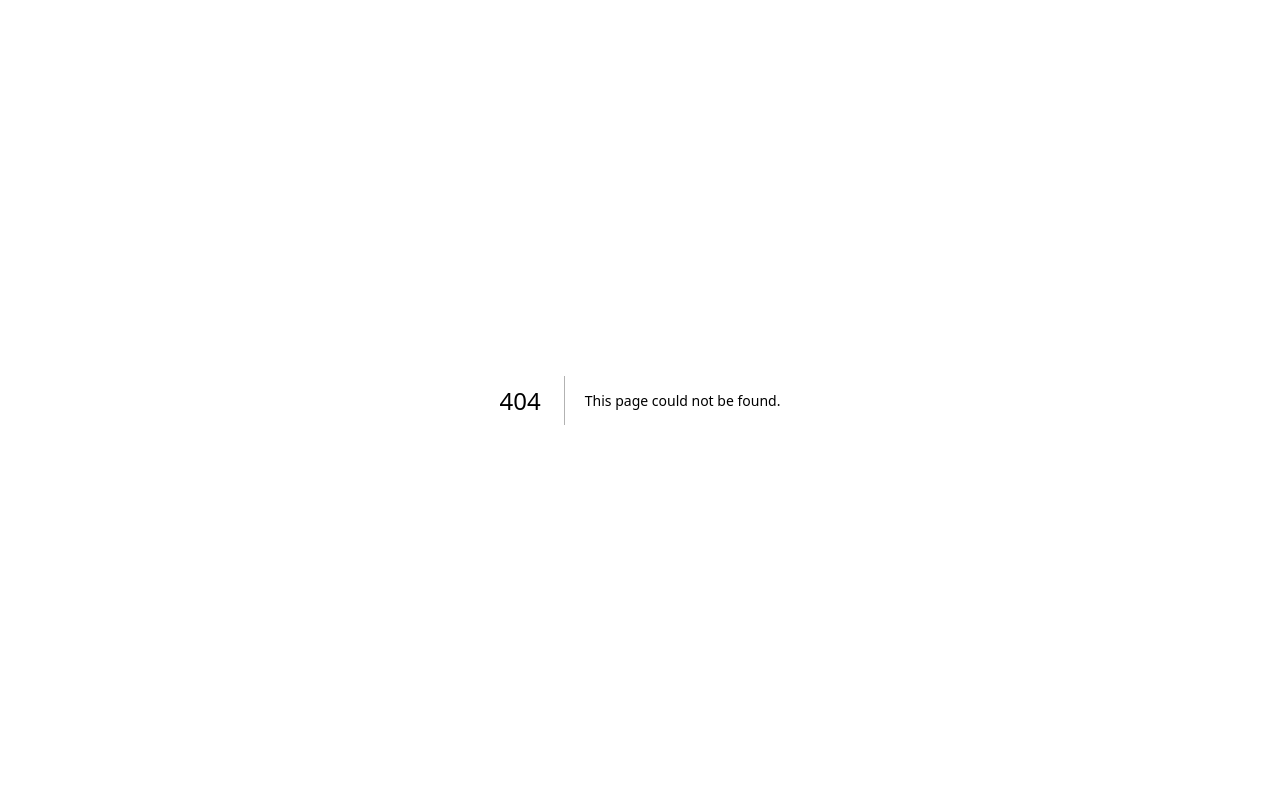
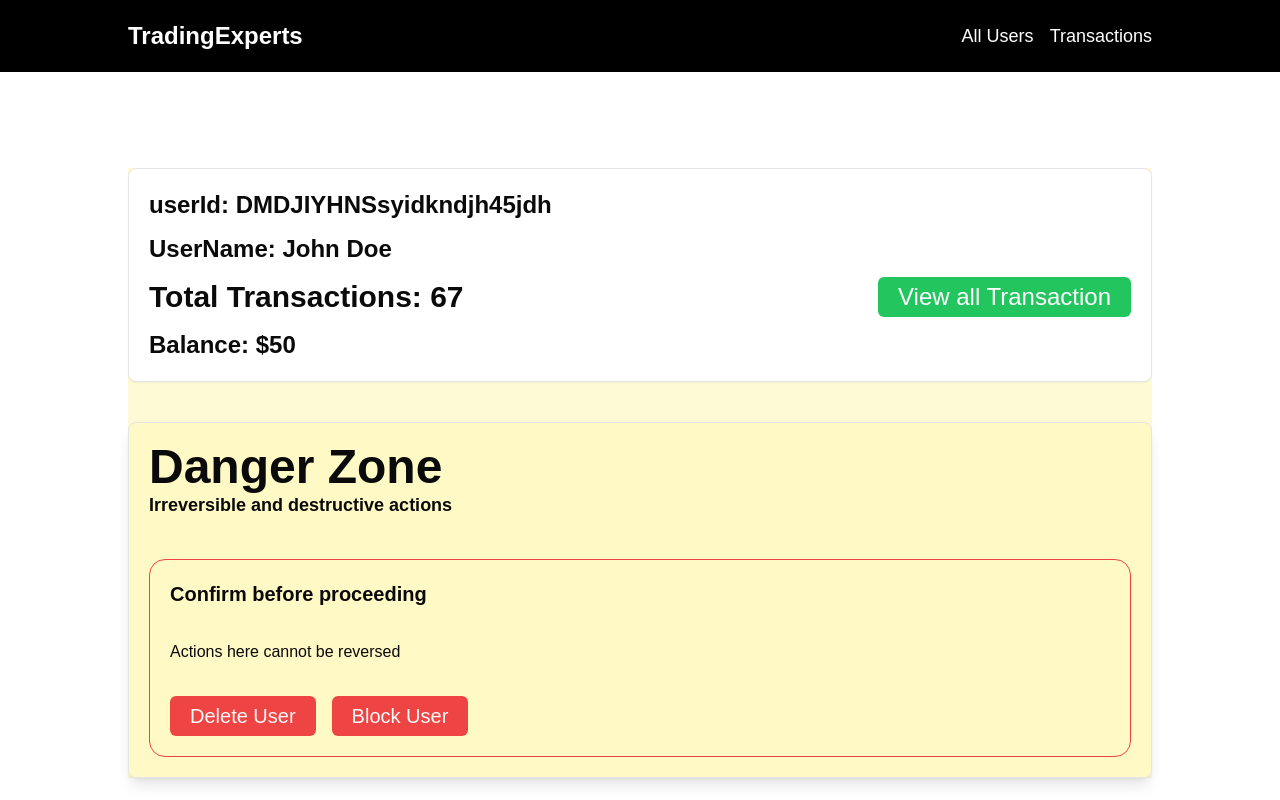
Before and after one commit to CasManny/Tradingexperts, a Next.js app: page /admin/users/1 in a window 1280 px wide. Before the commit this address had no page. Shown: the top 800 px of the page. Built offline with nearby package versions, Linux system fonts and the light colour scheme.

Commit message:
fixed the modals[alert]

```diff
--- /dev/null
+++ b/app/(admin)/admin/_components/hooks/use-get-userId.ts
@@ -0,0 +1,6 @@
+import { useParams } from "next/navigation"
+
+export const useGetUserId = () => {
+    const params = useParams()
+    return params.userId as string
+}
--- a/app/(admin)/admin/_components/tables/transactions/all-transactions-column.tsx
+++ b/app/(admin)/admin/_components/tables/transactions/all-transactions-column.tsx
@@ -104,19 +104,26 @@ export const AllTransactionsColumns: ColumnDef<User>[] = [
               <MoreHorizontal />
             </Button>
           </DropdownMenuTrigger>
-          <DropdownMenuContent align="end">
+          <DropdownMenuContent align="end" className="p-5">
             <DropdownMenuLabel>Actions</DropdownMenuLabel>
             <DropdownMenuItem asChild>
               <Link href={`/admin/transactions/${user.id}`}>
+                <Button variant={"outline"}>
                   <Trash2 className="text-red-500" />
-                Delete Transaction
+                </Button>
+                <p className="text-xl">Delete Transaction</p>
               </Link>
             </DropdownMenuItem>
             <DropdownMenuSeparator />
             <DropdownMenuItem asChild>
-              <Link href={`/admin/transactions/${user.id}`}>
-                <CheckCircle2 className="text-brand-2" />
-                Approve Transaction
+              <Link
+                href={`/admin/transactions/${user.id}`}
+                className="text-2xl"
+              >
+                <Button variant={"outline"}>
+                  <CheckCircle2 className="text-brand-2 size-8" />
+                </Button>
+                <p className="text-xl">Approve Transaction</p>
               </Link>
             </DropdownMenuItem>
           </DropdownMenuContent>
--- a/app/(admin)/admin/_components/tables/transactions/user-transactions-column.tsx
+++ b/app/(admin)/admin/_components/tables/transactions/user-transactions-column.tsx
@@ -108,15 +108,15 @@ export const UserTransactionsColumns: ColumnDef<User>[] = [
             <DropdownMenuLabel>Actions</DropdownMenuLabel>
             <DropdownMenuItem asChild>
               <Link href={`/admin/transactions/${user.id}`}>
-                <Trash2 className="text-red-500" />
-                Delete Transaction
+                <Trash2 className="text-red-500 size-10" />
+                <p className="text-xl">Delete Transaction</p>
               </Link>
             </DropdownMenuItem>
             <DropdownMenuSeparator />
             <DropdownMenuItem asChild>
               <Link href={`/admin/transactions/${user.id}`}>
                 <CheckCircle2 className="text-brand-2" />
-                Approve Transaction
+                <p className="text-xl">Approve Transaction</p>
               </Link>
             </DropdownMenuItem>
           </DropdownMenuContent>
--- a/app/(admin)/admin/_components/tables/users/users-columns.tsx
+++ b/app/(admin)/admin/_components/tables/users/users-columns.tsx
@@ -11,7 +11,13 @@ import {
   DropdownMenuTrigger,
 } from "@/components/ui/dropdown-menu";
 import { ColumnDef } from "@tanstack/react-table";
-import { ArrowUpDown, CheckCircle, Edit, MoreHorizontal } from "lucide-react";
+import {
+  ArrowUpDown,
+  CheckCircle,
+  Edit,
+  MoreHorizontal,
+  Telescope,
+} from "lucide-react";
 import Link from "next/link";
 
 // This type is used to define the shape of our data.
@@ -129,18 +135,23 @@ export const Usercolumns: ColumnDef<User>[] = [
               <MoreHorizontal />
             </Button>
           </DropdownMenuTrigger>
-          <DropdownMenuContent align="end">
+          <DropdownMenuContent align="end" className="p-5">
             <DropdownMenuLabel>Actions</DropdownMenuLabel>
             <DropdownMenuItem asChild>
               <Link href={`/admin/users/${user.id}`}>
-                <Edit />
-                Edit User
+                <Button size={"icon"} variant={"outline"}>
+                  <Edit className="h-10 w-10" />
+                </Button>
+                <p className="text-xl">Edit User</p>
               </Link>
             </DropdownMenuItem>
             <DropdownMenuSeparator />
             <DropdownMenuItem asChild>
               <Link href={`/admin/users/${user.id}/transactions`}>
-                View User Transactiions
+                <Button variant={'outline'} size={'icon'}>
+                  <Telescope className="size-10" />
+                </Button>
+                <p className="text-xl">View User Transactiions</p>
               </Link>
             </DropdownMenuItem>
           </DropdownMenuContent>
--- /dev/null
+++ b/app/(admin)/admin/users/[userId]/page.tsx
@@ -0,0 +1,81 @@
+"use client";
+import { Button } from "@/components/ui/button";
+import { Card } from "@/components/ui/card";
+import Link from "next/link";
+import React from "react";
+import { useGetUserId } from "../../_components/hooks/use-get-userId";
+import { useConfirm } from "../../_components/hooks/use-confirm-modal";
+
+const UserPage = () => {
+  const userId = useGetUserId();
+  const [DeleteModal, handleDelete] = useConfirm({
+    title: "Delete User",
+    message: "Are you sure you want to Delete this user",
+    variant: "destructive",
+  });
+  const [BlockModal, handleBlock] = useConfirm({
+    title: "Block User",
+    message: "Are you sure you want to block this User",
+    variant: "destructive",
+  });
+  return (
+    <div className="py-12 sm:py-24">
+      <BlockModal />
+      <DeleteModal />
+      <div className="max-w-5xl bg-brand-1/20 mx-auto">
+        <Card>
+          <div className="p-5 flex flex-col gap-3">
+            <p className="text-2xl font-bold">
+              userId:{" "}
+              <span className="font-extrabold">DMDJIYHNSsyidkndjh45jdh</span>
+            </p>
+            <p className="text-2xl font-bold">
+              UserName: <span className="font-extrabold">John Doe</span>
+            </p>
+            <div className="flex items-center justify-between">
+              <p className="font-bold text-2xl sm:text-3xl">
+                Total Transactions: <span>67</span>
+              </p>
+              <Button asChild className="bg-green-500 text-white p-5">
+                <Link href={`/admin/users/${userId}/transactions/`}>
+                  <p className="text-2xl">View all Transaction</p>
+                </Link>
+              </Button>
+            </div>
+            <p className="text-2xl font-bold">
+              Balance: <span className="font-extrabold">$50</span>
+            </p>
+          </div>
+        </Card>
+        <div className="mt-10 border p-5 shadow-lg rounded-lg bg-brand-1/10">
+          <h1 className="font-extrabold text-5xl">Danger Zone</h1>
+          <p className="text-lg font-semibold">
+            Irreversible and destructive actions
+          </p>
+          <div className="border border-red-500 p-5 rounded-2xl mt-10">
+            <p className="text-xl font-bold">Confirm before proceeding</p>
+            <p className="my-8">Actions here cannot be reversed</p>
+            <div className="flex gap-4">
+              <Button
+                className="p-5 text-xl"
+                variant={"destructive"}
+                onClick={() => handleDelete()}
+              >
+                Delete User
+              </Button>
+              <Button
+                className="p-5 text-xl"
+                variant={"destructive"}
+                onClick={() => handleBlock()}
+              >
+                Block User
+              </Button>
+            </div>
+          </div>
+        </div>
+      </div>
+    </div>
+  );
+};
+
+export default UserPage;
--- a/app/(dashboard)/dashboard/_components/chart-settings.tsx
+++ b/app/(dashboard)/dashboard/_components/chart-settings.tsx
@@ -8,8 +8,9 @@ import {
   SelectContent,
   SelectItem,
   SelectTrigger,
-  SelectValue
+  SelectValue,
 } from "@/components/ui/select";
+import { Dispatch, SetStateAction } from "react";
 
 const optionsType = [
   "commodities",
@@ -41,6 +42,10 @@ type ChartSettingsProps = {
   selectedAsset: string;
   onOptionChange: (name: string) => void;
   onAssetChange: (asset: string) => void;
+  amount: number;
+  setAmount: Dispatch<SetStateAction<number>>;
+  confirmPutTrade: () => Promise<unknown>;
+  confirmCallTrade: () => Promise<unknown>;
 };
 
 const ChartSettings = ({
@@ -49,7 +54,17 @@ const ChartSettings = ({
   selectedAsset,
   onOptionChange,
   onAssetChange,
+  amount,
+  setAmount,
+  confirmPutTrade,
+  confirmCallTrade
 }: ChartSettingsProps) => {
+  const handleConfirmPutTrade = () => {
+    confirmPutTrade()
+  };
+  const handleConfirmCallTrade = () => {
+    confirmCallTrade()
+  };
   return (
     <div className="px-5 w-full">
       <UserAccountBalance />
@@ -100,7 +115,12 @@ const ChartSettings = ({
             <CircleHelp className="text-neutral-900 size-4" />
           </div>
           <div className="mt-2">
-            <Input type="number" className="" />
+            <Input
+              type="number"
+              value={amount}
+              onChange={(e) => setAmount(Number(e.target.value))}
+              className=""
+            />
           </div>
         </div>
         <div className="">
@@ -140,8 +160,17 @@ const ChartSettings = ({
           </p>
         </div>
         <div className="text-white space-y-2 flex flex-col">
-          <Button className="bg-green-500 p-8">CALL</Button>
-          <Button variant={"destructive"} className="p-8">
+          <Button
+            className="bg-green-500 p-8 hover:bg-green-600"
+            onClick={handleConfirmCallTrade}
+          >
+            CALL
+          </Button>
+          <Button
+            variant={"destructive"}
+            className="p-8"
+            onClick={handleConfirmPutTrade}
+          >
             PUT
           </Button>
         </div>
--- /dev/null
+++ b/app/(dashboard)/dashboard/_components/hooks/use-confirm.tsx
@@ -0,0 +1,78 @@
+import { Button, ButtonProps } from "@/components/ui/button";
+import React, { useState } from "react";
+import {
+  Card,
+  CardContent,
+  CardDescription,
+  CardHeader,
+  CardTitle,
+} from "@/components/ui/card";
+import { Dialog, DialogContent } from "@/components/ui/dialog";
+interface UseConfirmProps {
+  title: string;
+  message: string;
+  variant: ButtonProps["variant"];
+}
+
+export const useConfirmTrading = ({
+  title,
+  message,
+  variant,
+}: UseConfirmProps): [() => React.JSX.Element, () => Promise<unknown>] => {
+  const [promise, setPromise] = useState<{
+    resolve: (value: boolean) => void;
+  } | null>(null);
+  const confirm = () => {
+    return new Promise((resolve) => {
+      setPromise({ resolve });
+    });
+  };
+
+  const handleClose = () => {
+    setPromise(null);
+  };
+
+  const handleConfirm = () => {
+    promise?.resolve(true);
+    handleClose();
+  };
+
+  const handleCancel = () => {
+    promise?.resolve(false);
+    handleClose();
+  };
+
+  const ConfirmationDialog = () => {
+    return (
+      <Dialog open={promise !== null} onOpenChange={handleClose}>
+        <DialogContent>
+          <Card className="w-full h-full border-none shadow-none">
+            <CardContent className="pt-8">
+              <CardHeader className="p-0">
+                <CardTitle>{title}</CardTitle>
+                <CardDescription>{message}</CardDescription>
+              </CardHeader>
+              <div className="pt-4 w-full flex flex-col gap-y-2 lg:flex-row gap-x-2 items-center justify-end">
+                <Button
+                  onClick={handleCancel}
+                  variant={"outline"}
+                  className="w-full lg:w-auto"
+                >
+                  Cancel
+                </Button>
+                <Button
+                  onClick={handleConfirm}
+                  variant={variant}
+                  className="w-full lg:w-auto"
+                >
+                  Confirm
+                </Button>
+              </div>
+            </CardContent>
+          </Card>
+        </DialogContent>
+      </Dialog>
+    );
+  };
+  return [ConfirmationDialog, confirm];
+};
--- a/app/(dashboard)/dashboard/page.tsx
+++ b/app/(dashboard)/dashboard/page.tsx
@@ -7,6 +7,7 @@ import { TradingHistoryDataTable } from "./_components/trading-history/trading-d
 import { TradingHistorycolumns } from "./_components/trading-history/trading-columns";
 import PrivateRoute from "@/lib/private";
 import { useState } from "react";
+import { useConfirmTrading } from "./_components/hooks/use-confirm";
 
 type Option = {
   name: string;
@@ -127,6 +128,14 @@ const DashboardHome = () => {
     options[0].assets[0]
   );
 
+  const [amount, setAmount] = useState<number>(0);
+
+  // for the modal display
+  const [CallConfrimationModal, confirmCallTrade] = useConfirmTrading({ title: "Trade Confirmation", message: `Execute call order on ${selectedAsset}`, variant: "success" })
+  const [PutConfrimationModal, confirmPutTrade] = useConfirmTrading({ title: "Trade Confirmation", message: `Execute Put order on ${selectedAsset}`, variant: "success" })
+
+
+
   const handleOptionChange = (name: string) => {
     const option = options.find((opt) => opt.name === name) || options[0];
     setSelectedOption(option);
@@ -144,6 +153,8 @@ const DashboardHome = () => {
 
   return (
     <div className="w-full">
+      <CallConfrimationModal />
+      <PutConfrimationModal />
       <div className="relative">
         <div className="absolute bg-red-500 text-white p-3">Live Forex:</div>
         <TickerTape
@@ -191,6 +202,10 @@ const DashboardHome = () => {
             selectedAsset={selectedAsset}
             onOptionChange={handleOptionChange}
             onAssetChange={handleAssetChange}
+            amount={amount}
+            setAmount={setAmount}
+            confirmPutTrade={confirmPutTrade}
+            confirmCallTrade={confirmCallTrade}
           />
         </div>
       </div>
--- a/package.json
+++ b/package.json
@@ -30,11 +30,13 @@
     "lucide-react": "^0.468.0",
     "next": "15.1.0",
     "react": "^18.3.1",
+    "react-confetti": "^6.1.0",
     "react-dom": "^18.3.1",
     "react-hook-form": "^7.54.1",
     "react-icons": "^5.4.0",
     "react-spring": "^9.7.5",
     "react-ts-tradingview-widgets": "^1.2.5",
+    "react-use": "^17.6.0",
     "tailwind-merge": "^2.5.5",
     "tailwindcss-animate": "^1.0.7",
     "zod": "^3.24.1"
```
Also changed, not shown: 1 other file (tests, documents, lock files or other folders). Lines whose indentation alone changed are shown as unchanged.
